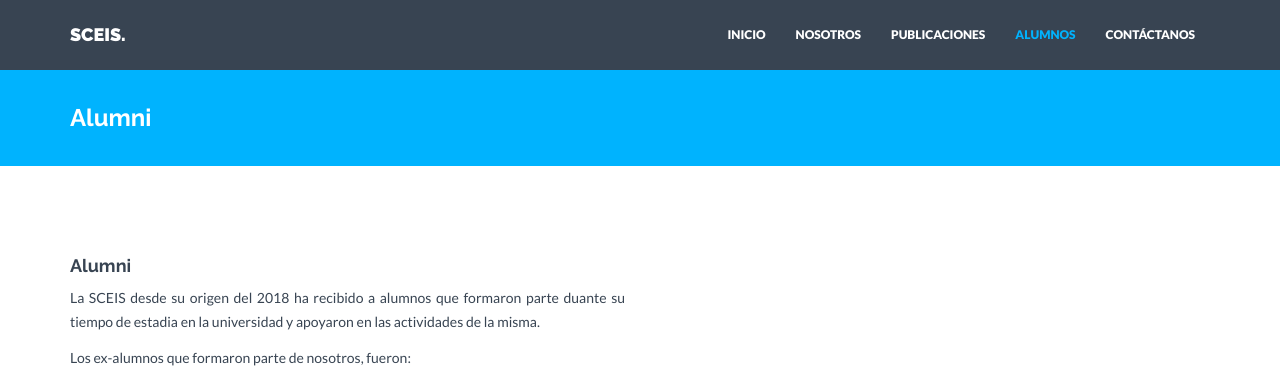
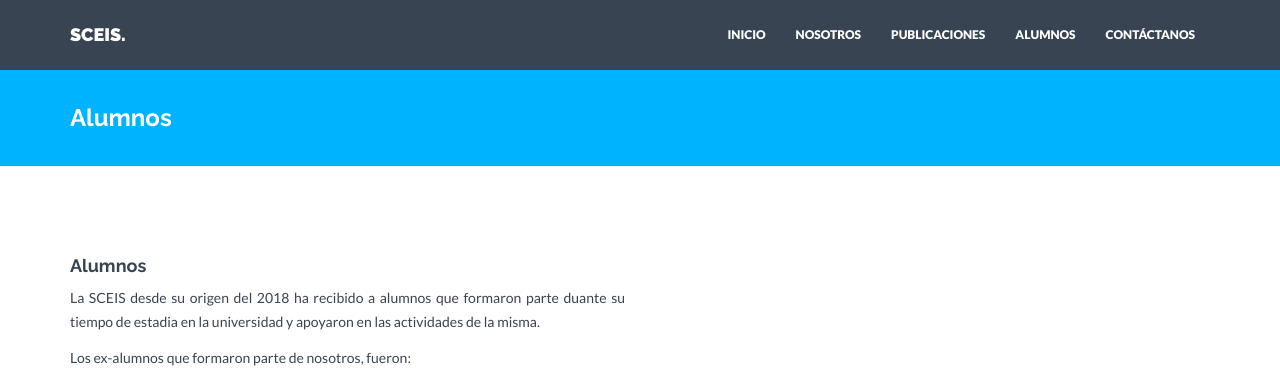
Before and after one commit to SociedadCEIS/paginaSCEIS, a Jekyll site: the page built from alumni.html, in a window 1280 px wide. Shown: the top 368 px of the page. Built offline with Jekyll 4.4.1, drawn with Linux system fonts in a browser that asks for light colours; nearby versions of some CDN libraries.

Commit message:
Remove const style and Update title of pages

```diff
--- a/alumni.html
+++ b/alumni.html
@@ -1,13 +1,13 @@
 ---
 layout: alumni
-title: Alumni
+title: Alumnos
 permalink: /alumni/
 ---
 
 <div class="container mtb">
     <div class="row">
         <div class="col-lg-6">
-            <h4>Alumni</h4>
+            <h4>Alumnos</h4>
             <p style="text-align:justify">La SCEIS desde su origen del 2018 ha recibido a alumnos que formaron parte duante su tiempo
             de estadia en la universidad y apoyaron en las actividades de la misma. </p>
             <p style="text-align:justify">Los ex-alumnos que formaron parte de nosotros, fueron:</h4>
--- a/contact.html
+++ b/contact.html
@@ -1,6 +1,6 @@
 ---
 layout: contact
-title: Contact
+title: Contáctanos
 permalink: /contact/
 ---
 
--- a/publications.html
+++ b/publications.html
@@ -1,6 +1,6 @@
 ---
 layout: publications
-title: Publications
+title: Publicaciones
 permalink: /publications/
 ---
 <div class="container mtb">
@@ -65,7 +65,3 @@ permalink: /publications/
         </div>
     </div>
 </div>
-
-const styles{
-
-}
```
